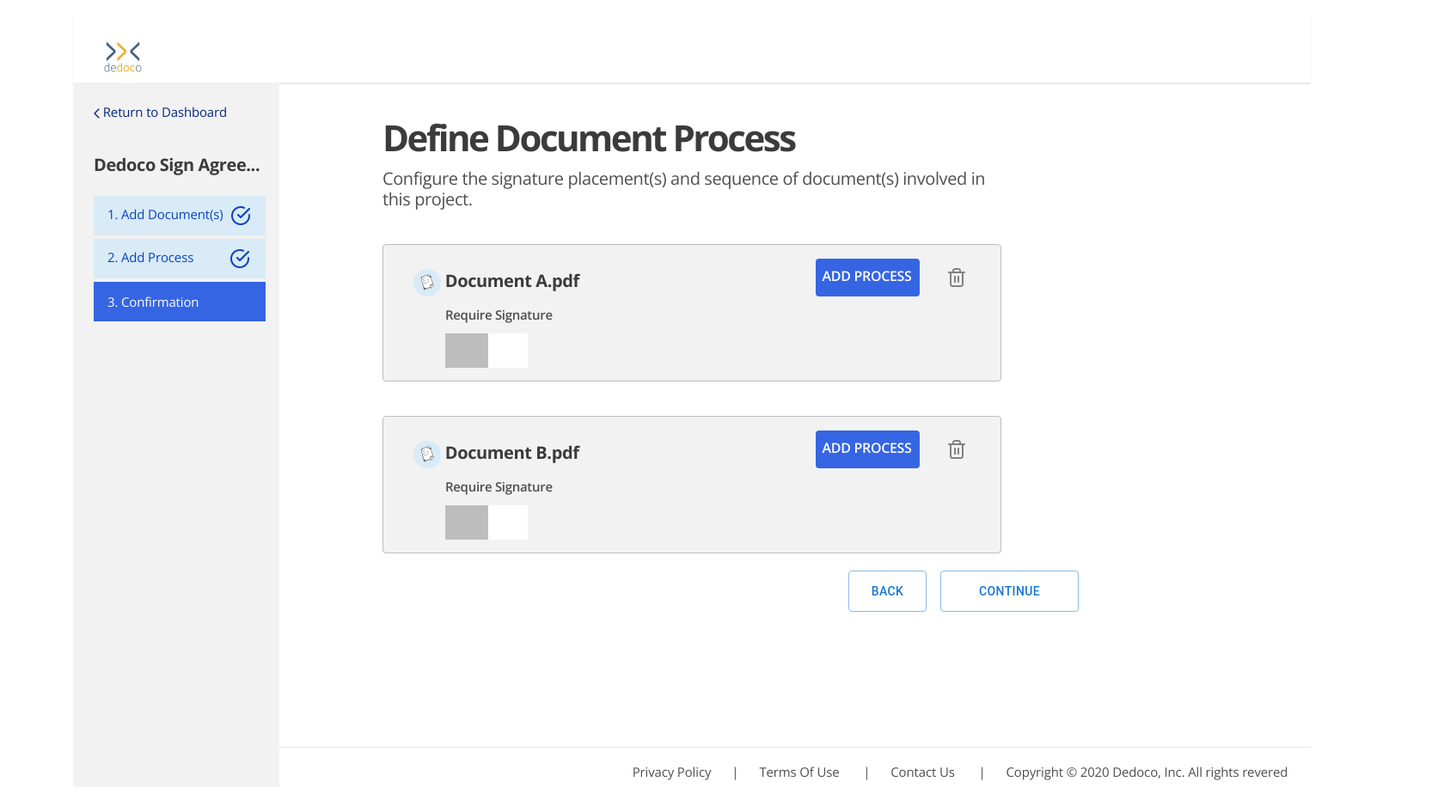
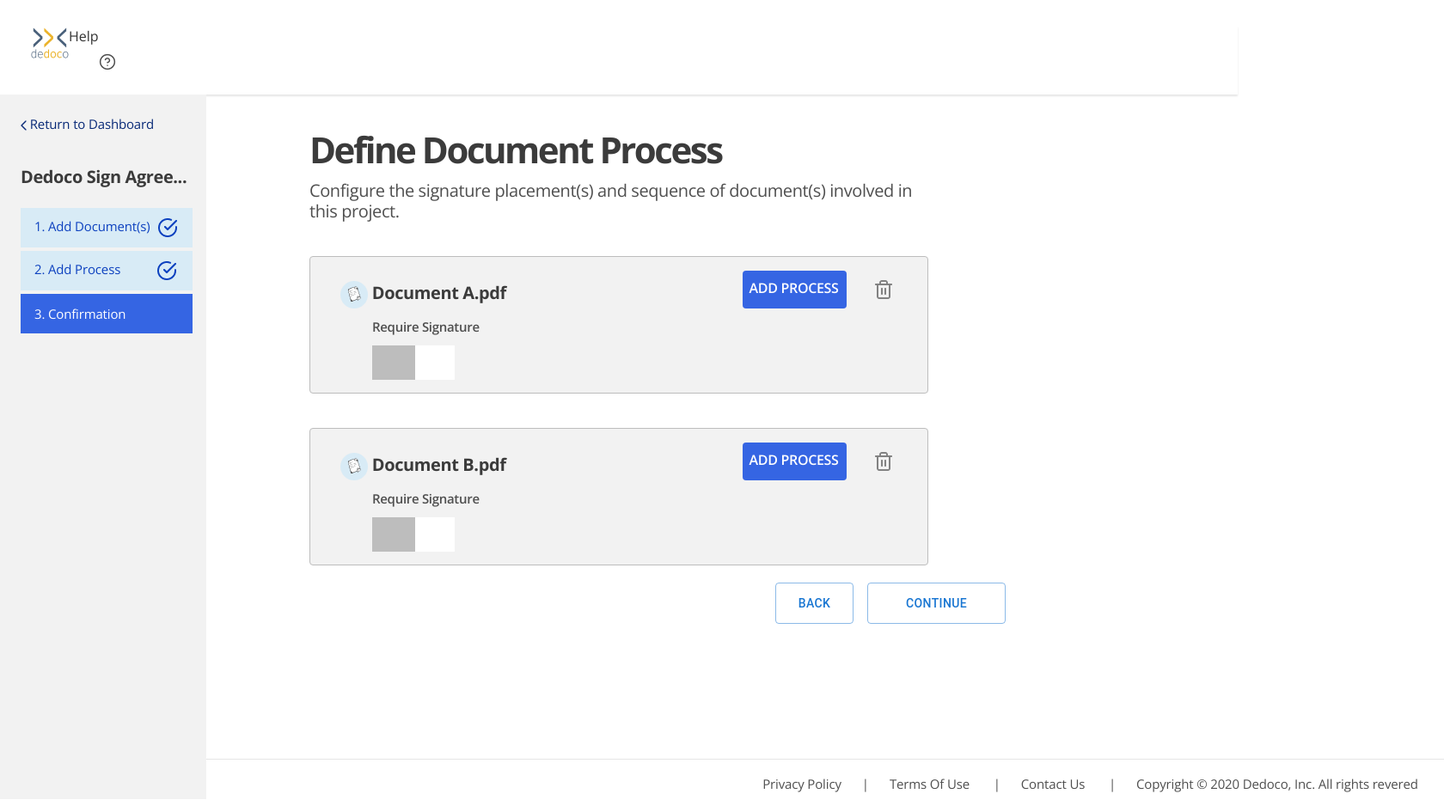
Before and after one commit to VinhNguyen0301/react-hook, a React (Create React App) app: page /define-process-doc in a window 1280 px wide. Shown: the whole page at 86% size, 1680 px wide, since content can reach past the window. Built offline with nearby package versions, Linux system fonts and the light colour scheme.

Commit message:
Refactor code

```diff
--- a/src/App.js
+++ b/src/App.js
@@ -8,7 +8,7 @@ import { LinkContainer } from "react-router-bootstrap";
 import image from './image.png';
 function App() {
   return (
-    <div className="App container py-3">
+    <div className="App ">
       {/* <Navbar collapseOnSelect bg="light" expand="md" className="mb-3">
         <Navbar.Brand className="font-weight-bold text-muted">
           <img src={image} className="App-logo" alt="logo" />
--- a/src/containers/Dashboard/Dashboard.js
+++ b/src/containers/Dashboard/Dashboard.js
@@ -37,7 +37,7 @@ export default function Dashboard() {
     return (
         <div>
             <Header />
-
+            <div style={{ marginLeft: '144px' }}>
                 <div className="Dashboard">
                     <div className="flex-container">
                         <div className="item item1">
@@ -127,8 +127,7 @@ export default function Dashboard() {
                         <div className="view-all-btn2">View All</div>
                     </div>
                 </div>
-
-
+            </div>
             <Footer />
         </div>
 
--- a/src/containers/Footer/Footer.css
+++ b/src/containers/Footer/Footer.css
@@ -1,5 +1,5 @@
 .footer {
-    width: 1200px;
+    width: 1440px;
     text-align: center;
 }
 .footer ul li {
--- a/src/containers/Footer/Footer.js
+++ b/src/containers/Footer/Footer.js
@@ -7,7 +7,7 @@ function Footer() {
             <hr></hr>
             <ul className="trip-stats-list">
                 <li >
-                    <p className="font-footer" style={{ marginLeft: '384px' }}>Privacy Policy<span className="margin-span">|</span> </p>
+                    <p className="font-footer" style={{ marginLeft: '617px' }}>Privacy Policy<span className="margin-span">|</span> </p>
 
                 </li>
                 <li>
--- a/src/containers/Header simple/header.js
+++ b/src/containers/Header simple/header.js
@@ -4,15 +4,18 @@ import image from '../../image.png';
 import Navbar from "react-bootstrap/Navbar";
 import Nav from "react-bootstrap/Nav";
 import { LinkContainer } from "react-router-bootstrap";
-
+import help from '../DefineDocProcess/help-circle.png'
 function Header(props) {
     return (
         <div className="header-simple">
-            <div style={{ display: "inline-block", margin: '30px 0px 0px 36px' }}>
-                <img src={image} className="image" alt="image" />
+            <div style={{ display: "flex", margin: '30px 0px 0px 36px' }}>
+                <div>
+                    <img src={image} className="image" alt="image" />
+                </div>
+                <div>
+                    Help<span><img src={help} className="help" alt="help" /></span>
+                </div>
             </div>
-
-
 
         </div>
     );
```
Also changed, not shown: src/containers/Header simple/header.css (indentation only). Lines whose indentation alone changed are shown as unchanged.
